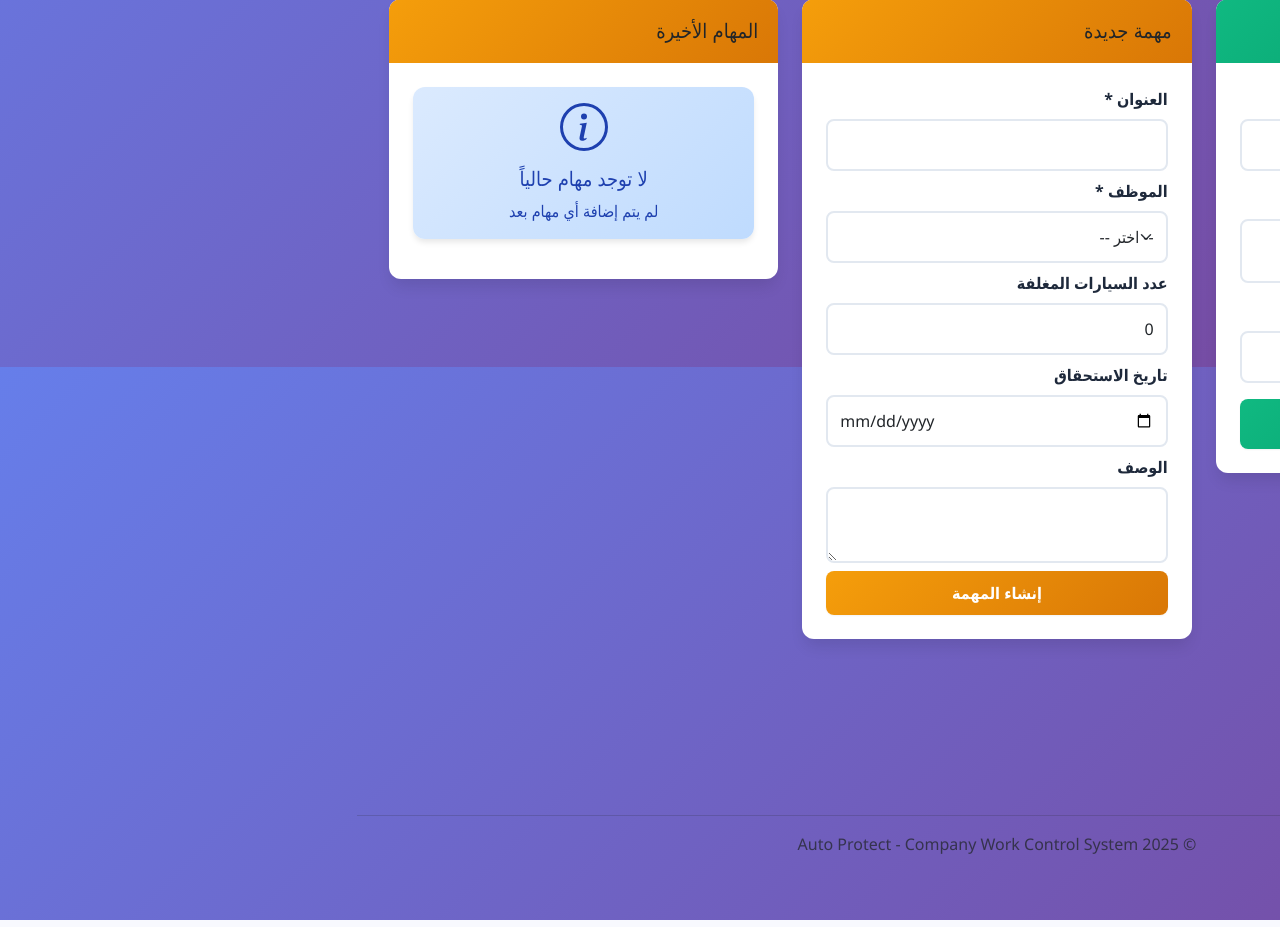
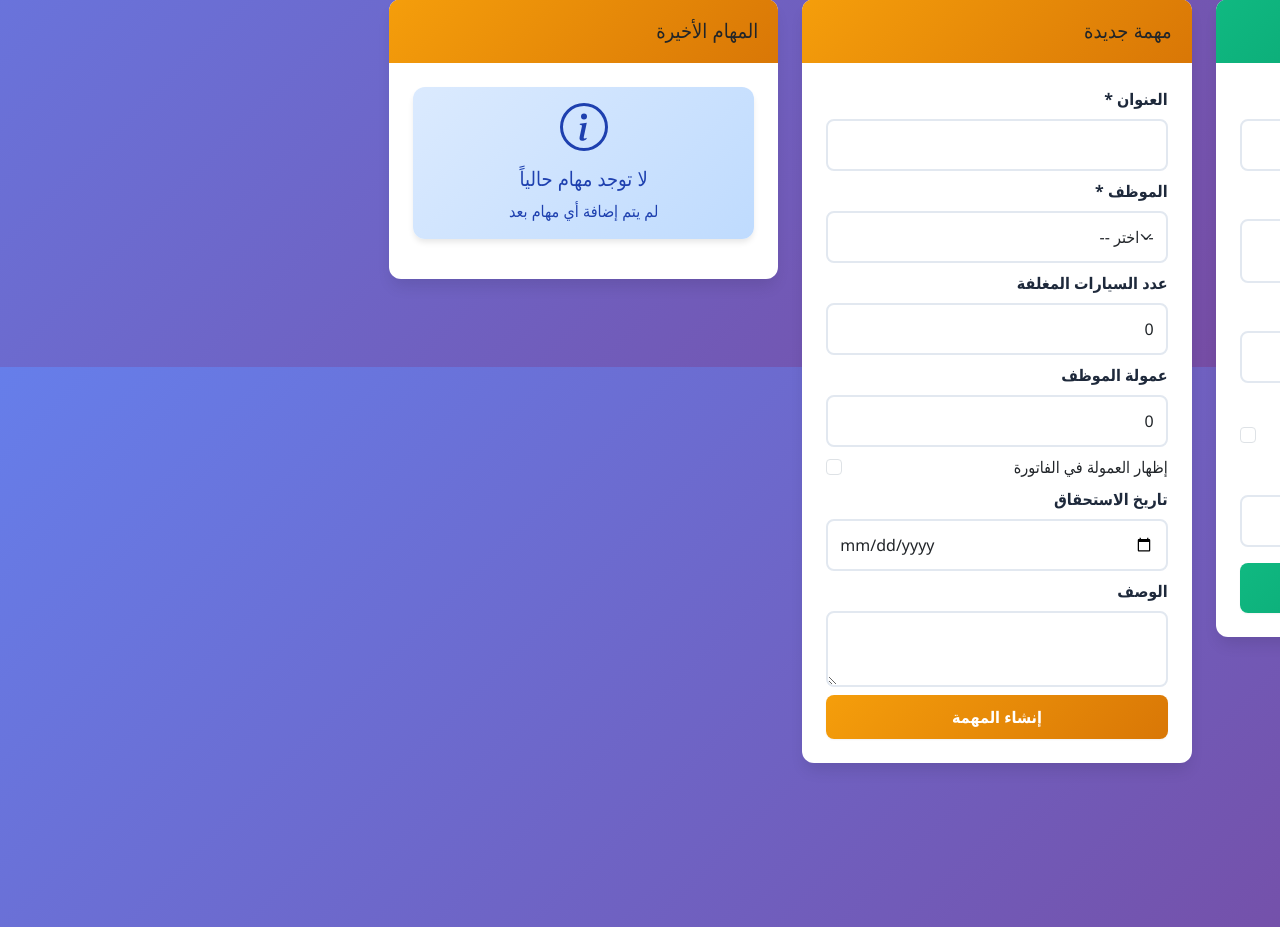
Before and after one commit to moradksiso/auto-protect-database, a Flask app: page /tasks in a window 1280 px wide; the page is wider, and only the part inside the window is pictured. Shown: the part 433-1360 px from the top of that part. Run offline with Flask 3, Linux system fonts and the light colour scheme; a user stored in the database is signed in; data comes from the database, SQL or seed files in the repository; data that the repository does not hold is empty.

Commit message:
إضافة حقل عمولة الموظف مع خيار إظهارها أو إخفائها من الفاتورة

```diff
--- a/app.py
+++ b/app.py
@@ -100,7 +100,7 @@ def create_tables():
             for stmt in income_statements:
                 conn.exec_driver_sql(stmt)
 
-            # Task table migration: add completed, completed_at, income_id, car_count
+            # Task table migration: add completed, completed_at, income_id, car_count, agent_commission, show_commission_in_invoice
             task_cols = conn.exec_driver_sql("PRAGMA table_info(task)").fetchall()
             task_names = {row[1] for row in task_cols}
             task_statements = []
@@ -112,6 +112,10 @@ def create_tables():
                 task_statements.append("ALTER TABLE task ADD COLUMN income_id INTEGER")
             if 'car_count' not in task_names:
                 task_statements.append("ALTER TABLE task ADD COLUMN car_count INTEGER DEFAULT 0")
+            if 'agent_commission' not in task_names:
+                task_statements.append("ALTER TABLE task ADD COLUMN agent_commission REAL DEFAULT 0.0")
+            if 'show_commission_in_invoice' not in task_names:
+                task_statements.append("ALTER TABLE task ADD COLUMN show_commission_in_invoice INTEGER DEFAULT 0")
             for stmt in task_statements:
                 conn.exec_driver_sql(stmt)
 
@@ -649,8 +653,18 @@ def tasks():
         agent_id = request.form.get('agent_id')
         due = request.form.get('due_date')
         car_count = int(request.form.get('car_count', 0))
+        agent_commission = float(request.form.get('agent_commission', 0))
+        show_commission = request.form.get('show_commission_in_invoice') == 'on'
         due_date = datetime.strptime(due, '%Y-%m-%d').date() if due else None
-        t = Task(title=title, description=description, agent_id=agent_id, due_date=due_date, car_count=car_count)
+        t = Task(
+            title=title,
+            description=description,
+            agent_id=agent_id,
+            due_date=due_date,
+            car_count=car_count,
+            agent_commission=agent_commission,
+            show_commission_in_invoice=show_commission
+        )
         db.session.add(t)
         db.session.add(Log(action='create_task', detail=f'Task {title} assigned to {agent_id}', created_by=current_user.id))
         db.session.commit()
@@ -743,6 +757,8 @@ def edit_task(task_id):
         task.description = request.form.get('description')
         task.agent_id = request.form.get('agent_id')
         task.car_count = int(request.form.get('car_count', 0))
+        task.agent_commission = float(request.form.get('agent_commission', 0))
+        task.show_commission_in_invoice = request.form.get('show_commission_in_invoice') == 'on'
         due = request.form.get('due_date')
         task.due_date = datetime.strptime(due, '%Y-%m-%d').date() if due else None
 
--- a/models.py
+++ b/models.py
@@ -40,6 +40,8 @@ class Task(db.Model):
     completed_at = db.Column(db.DateTime)
     income_id = db.Column(db.Integer, db.ForeignKey('income.id'))
     car_count = db.Column(db.Integer, default=0)  # عدد السيارات المغلفة
+    agent_commission = db.Column(db.Float, default=0.0)  # عمولة الموظف
+    show_commission_in_invoice = db.Column(db.Boolean, default=False)  # إظهار العمولة في الفاتورة
 
 
 class MonthlyTarget(db.Model):
--- a/templates/tasks.html
+++ b/templates/tasks.html
@@ -225,6 +225,17 @@
             <input type="number" class="form-control form-control-lg text-center" name="car_count" min="1" value="1" required style="font-size: 1.5rem; font-weight: bold;">
           </div>
           <div class="mb-3">
+            <label class="form-label">عمولة الموظف (اختياري)</label>
+            <input type="number" class="form-control" name="agent_commission" min="0" step="0.01" value="0" placeholder="0.00">
+            <small class="form-text text-muted">اترك 0 إذا لم يكن هناك عمولة</small>
+          </div>
+          <div class="mb-3 form-check">
+            <input type="checkbox" class="form-check-input" name="show_commission_in_invoice" id="showCommissionQuick">
+            <label class="form-check-label" for="showCommissionQuick">
+              إظهار العمولة في الفاتورة
+            </label>
+          </div>
+          <div class="mb-3">
             <label class="form-label">العنوان (اختياري)</label>
             <input type="text" class="form-control" name="title" placeholder="مثال: تغليف اليوم">
           </div>
@@ -264,6 +275,16 @@
           <div class="mb-2">
             <label class="form-label">عدد السيارات المغلفة</label>
             <input type="number" class="form-control" name="car_count" min="0" value="0">
+          </div>
+          <div class="mb-2">
+            <label class="form-label">عمولة الموظف</label>
+            <input type="number" class="form-control" name="agent_commission" min="0" step="0.01" value="0" placeholder="0.00">
+          </div>
+          <div class="mb-2 form-check">
+            <input type="checkbox" class="form-check-input" name="show_commission_in_invoice" id="showCommissionNew">
+            <label class="form-check-label" for="showCommissionNew">
+              إظهار العمولة في الفاتورة
+            </label>
           </div>
           <div class="mb-2">
             <label class="form-label">تاريخ الاستحقاق</label>
```
Also changed, not shown: templates/edit_task.html (+11 -0 lines).
